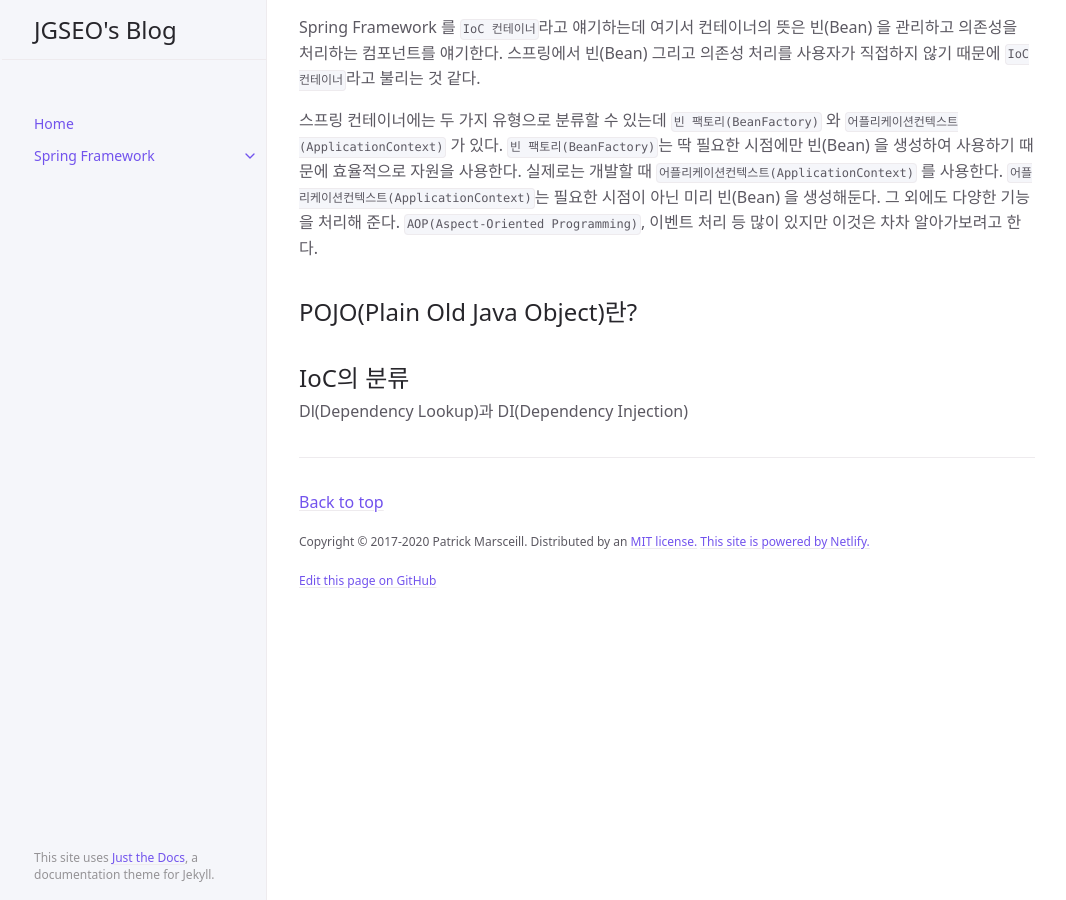
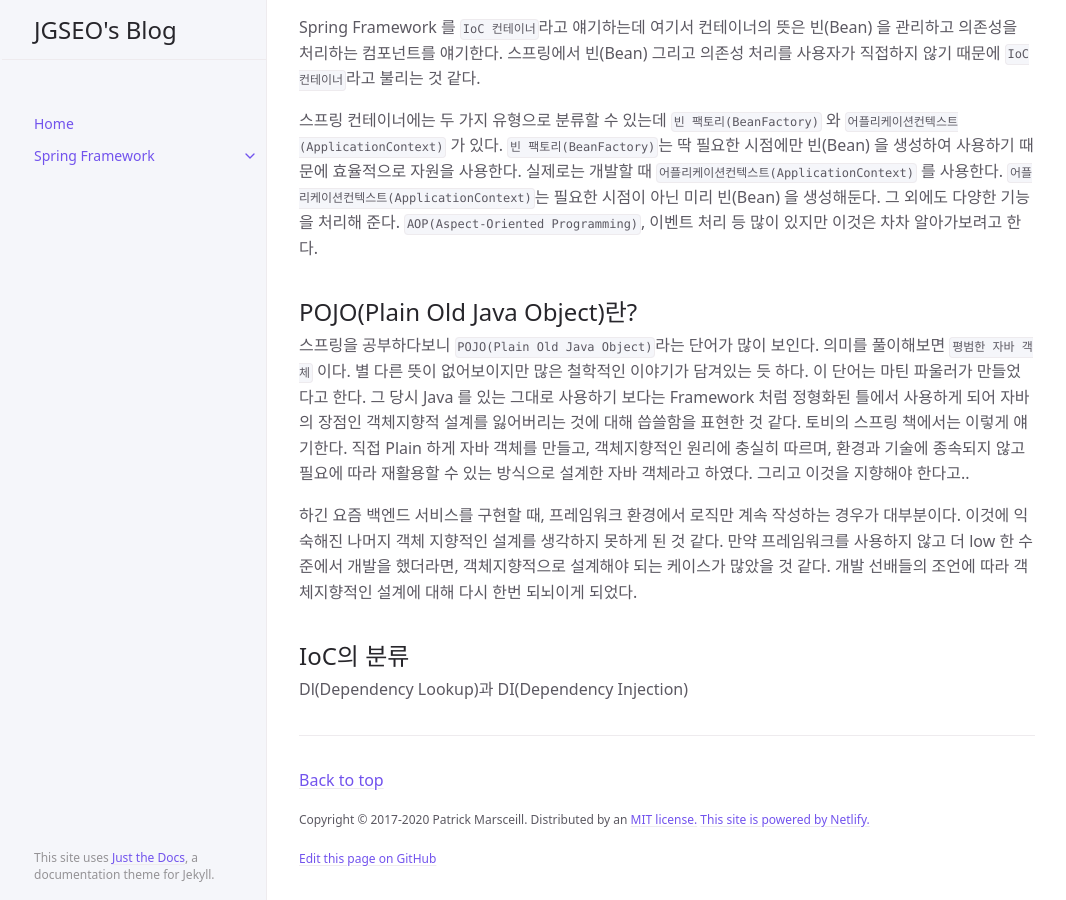
Before and after one commit to jooyg62/jooyg62.github.io, a Jekyll site: the page built from docs/Spring Framework/Concept.md, in a window 1280 px wide and 900 px high, scrolled down 643 px. Shown: the whole window, without its empty margins (105-1171 px from the left). Built offline with Jekyll 4.4.1, drawn with Linux system fonts in a browser that asks for light colours; cached includes are drawn as plain includes.

Commit message:
POJO(Plain Old Java Object)란?

```diff
--- a/docs/Spring Framework/Concept.md
+++ b/docs/Spring Framework/Concept.md
@@ -30,7 +30,9 @@ Spring Framework 를 `IoC 컨테이너`라고 얘기하는데 여기서 컨테
 스프링 컨테이너에는 두 가지 유형으로 분류할 수 있는데 `빈 팩토리(BeanFactory)` 와 `어플리케이션컨텍스트(ApplicationContext)` 가 있다. `빈 팩토리(BeanFactory)`는 딱 필요한 시점에만 빈(Bean) 을 생성하여 사용하기 때문에 효율적으로 자원을 사용한다. 실제로는 개발할 때 `어플리케이션컨텍스트(ApplicationContext)` 를 사용한다. `어플리케이션컨텍스트(ApplicationContext)`는 필요한 시점이 아닌 미리 빈(Bean) 을 생성해둔다. 그 외에도 다양한 기능을 처리해 준다. `AOP(Aspect-Oriented Programming)`, 이벤트 처리 등 많이 있지만 이것은 차차 알아가보려고 한다.
 
 ## POJO(Plain Old Java Object)란?
+스프링을 공부하다보니 `POJO(Plain Old Java Object)`라는 단어가 많이 보인다. 의미를 풀이해보면 `평범한 자바 객체` 이다. 별 다른 뜻이 없어보이지만 많은 철학적인 이야기가 담겨있는 듯 하다. 이 단어는 마틴 파울러가 만들었다고 한다. 그 당시 Java 를 있는 그대로 사용하기 보다는 Framework 처럼 정형화된 틀에서 사용하게 되어 자바의 장점인 객체지향적 설계를 잃어버리는 것에 대해 씁쓸함을 표현한 것 같다. 토비의 스프링 책에서는 이렇게 얘기한다. 직접 Plain 하게 자바 객체를 만들고, 객체지향적인 원리에 충실히 따르며, 환경과 기술에 종속되지 않고 필요에 따라 재활용할 수 있는 방식으로 설계한 자바 객체라고 하였다. 그리고 이것을 지향해야 한다고..
 
+하긴 요즘 백엔드 서비스를 구현할 때, 프레임워크 환경에서 로직만 계속 작성하는 경우가 대부분이다. 이것에 익숙해진 나머지 객체 지향적인 설계를 생각하지 못하게 된 것 같다. 만약 프레임워크를 사용하지 않고 더 low 한 수준에서 개발을 했더라면, 객체지향적으로 설계해야 되는 케이스가 많았을 것 같다. 개발 선배들의 조언에 따라 객체지향적인 설계에 대해 다시 한번 되뇌이게 되었다.
 
 
 ## IoC의 분류
```
Also changed, not shown: 2 other files.
